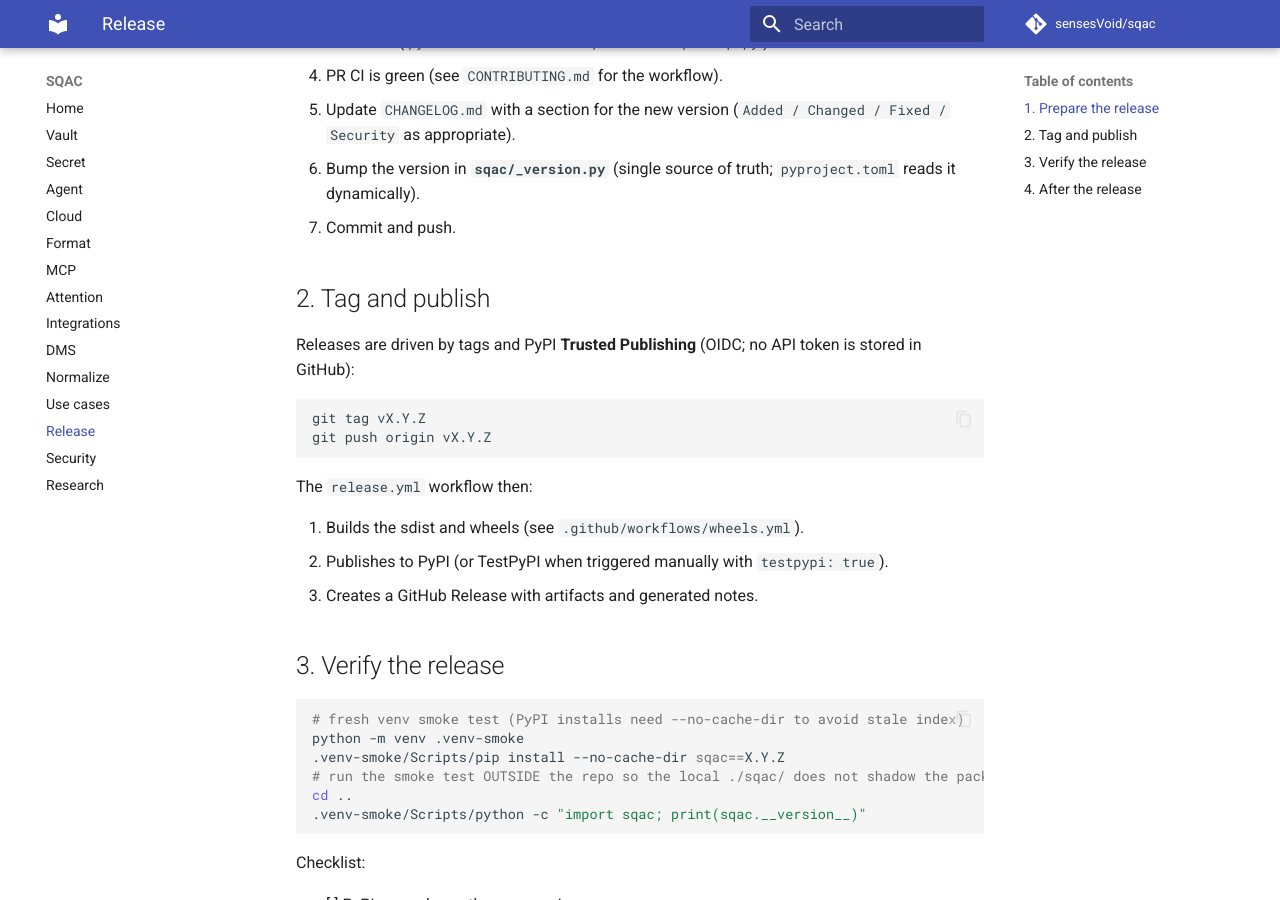
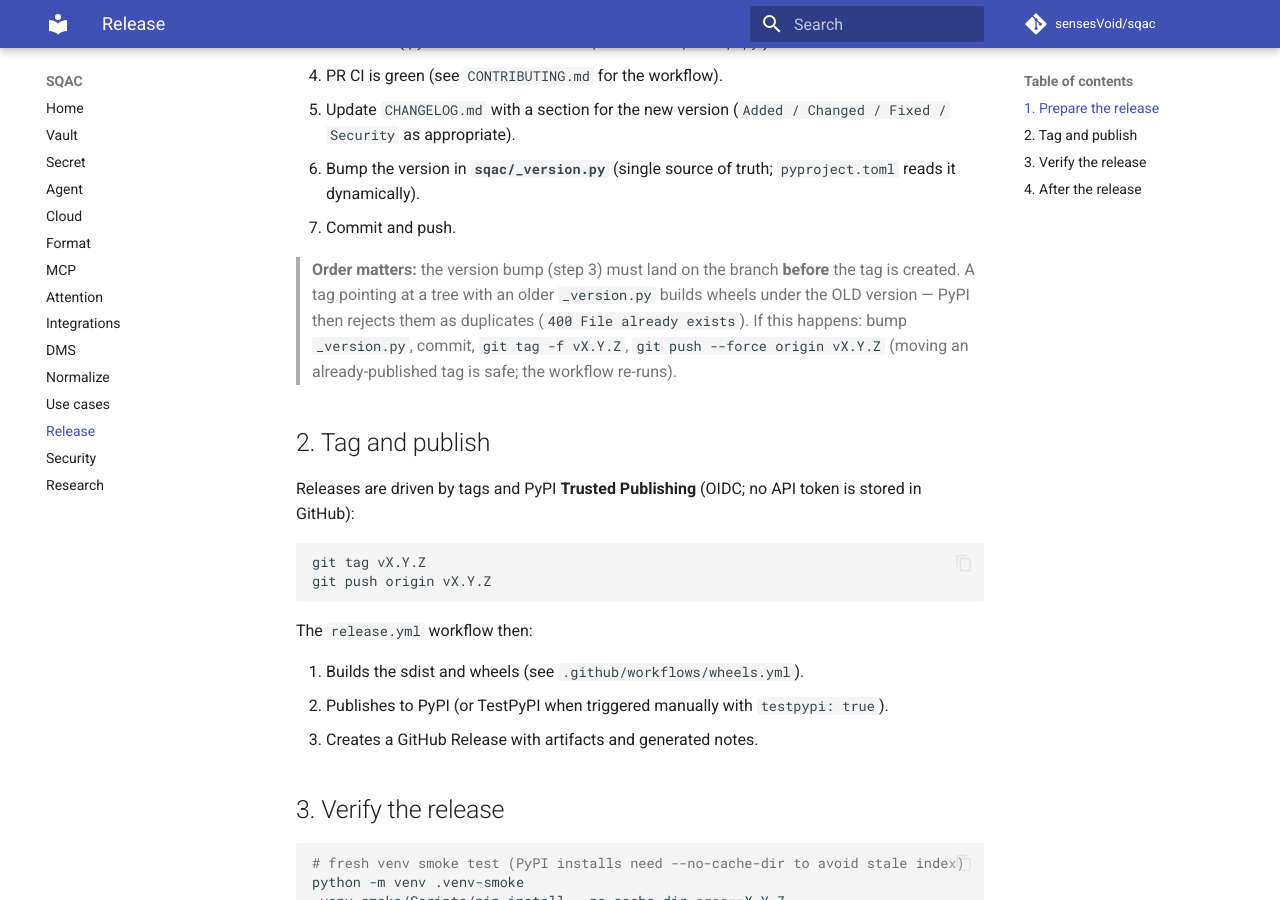
Before and after one commit to sensesVoid/sqac, an MkDocs documentation site: the page built from docs/RELEASE.md, in a window 1280 px wide and 900 px high, scrolled down 334 px. Built offline with MkDocs 1.6.1 and Material for MkDocs 9.7.7, drawn with Linux system fonts in a browser that asks for light colours; comment, search, counter and statistics services are not loaded.

Commit message:
docs(release): warn about tagging before version bump

```diff
--- a/docs/RELEASE.md
+++ b/docs/RELEASE.md
@@ -13,6 +13,13 @@ This document describes how SQAC versions are cut and published.
 3. Bump the version in **`sqac/_version.py`** (single source of truth;
    `pyproject.toml` reads it dynamically).
 4. Commit and push.
+
+> **Order matters:** the version bump (step 3) must land on the branch
+> **before** the tag is created. A tag pointing at a tree with an older
+> `_version.py` builds wheels under the OLD version — PyPI then rejects them
+> as duplicates (`400 File already exists`). If this happens: bump
+> `_version.py`, commit, `git tag -f vX.Y.Z`, `git push --force origin vX.Y.Z`
+> (moving an already-published tag is safe; the workflow re-runs).
 
 ## 2. Tag and publish
 
```
